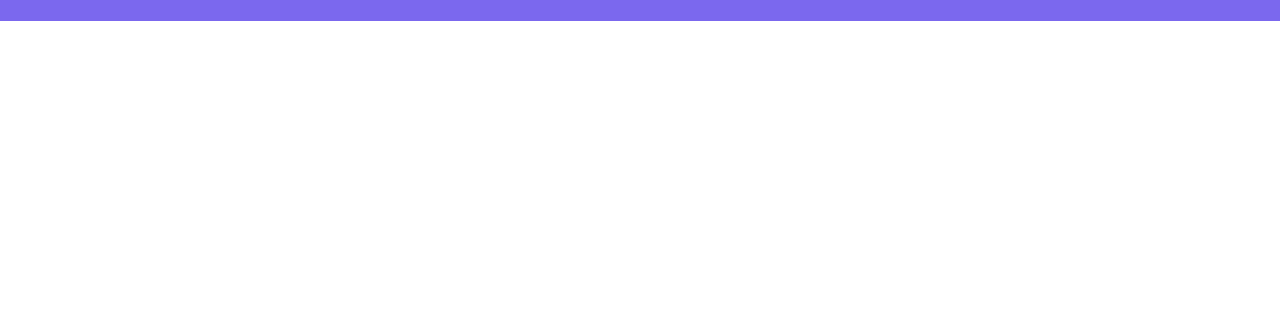
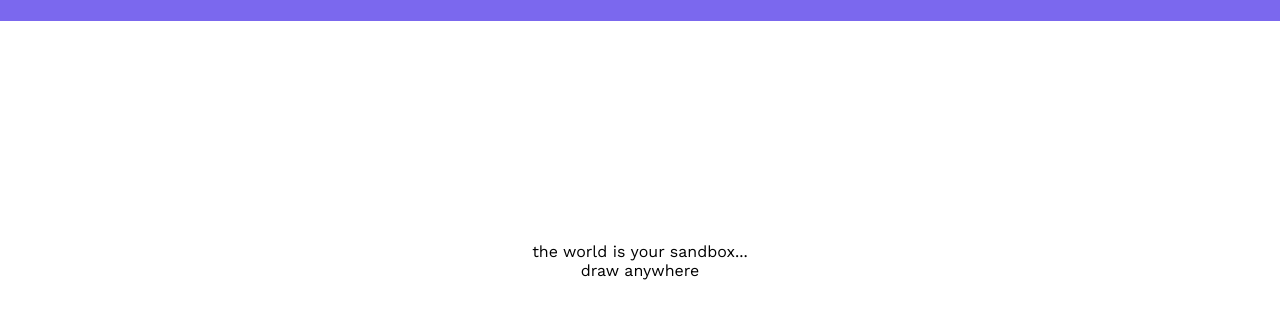
Before and after one commit to AnnetteNCF/JavaFinal, a plain HTML site: page index.html in a window 1280 px wide. Shown: the part 68-386 px from the top of the page. Drawn offline with nearby package versions, Linux system fonts and the light colour scheme.

Commit message:
added a message to the user

```diff
--- a/index.html
+++ b/index.html
@@ -22,5 +22,12 @@
         </div>
     </nav>
 
+    <!-- THIS IS THE LANDING AREA -->
+        <div class="user-message">
+            <p class="first-line"></p>the world is your sandbox...</p>
+            <p class="second-line">draw anywhere</p>
+        </div>
+
+
 </body>
 </html>
--- a/styles.css
+++ b/styles.css
@@ -56,3 +56,13 @@ a:link {
 	padding: 0.7em 1em;
 	letter-spacing: 1px;
 }
+
+.user-message {
+	/* background-color: orange; */
+	width: 100%;
+	height: 30em;
+	display: flex;
+	flex-direction: column;
+	align-items: center;
+	justify-content: center;
+}
```
